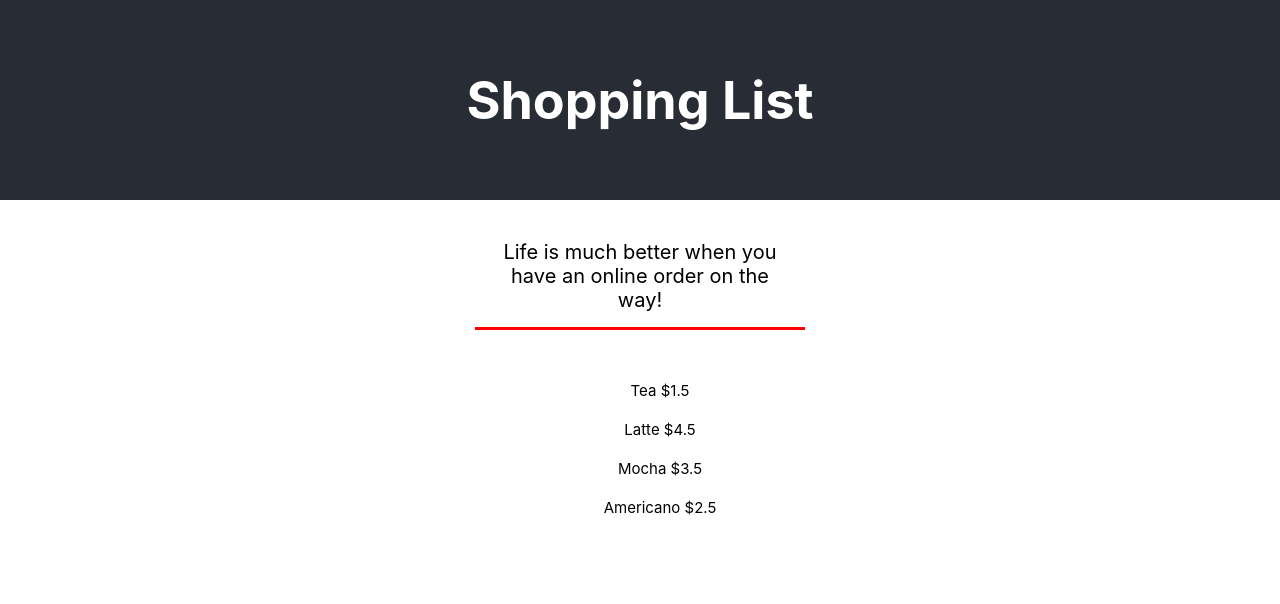
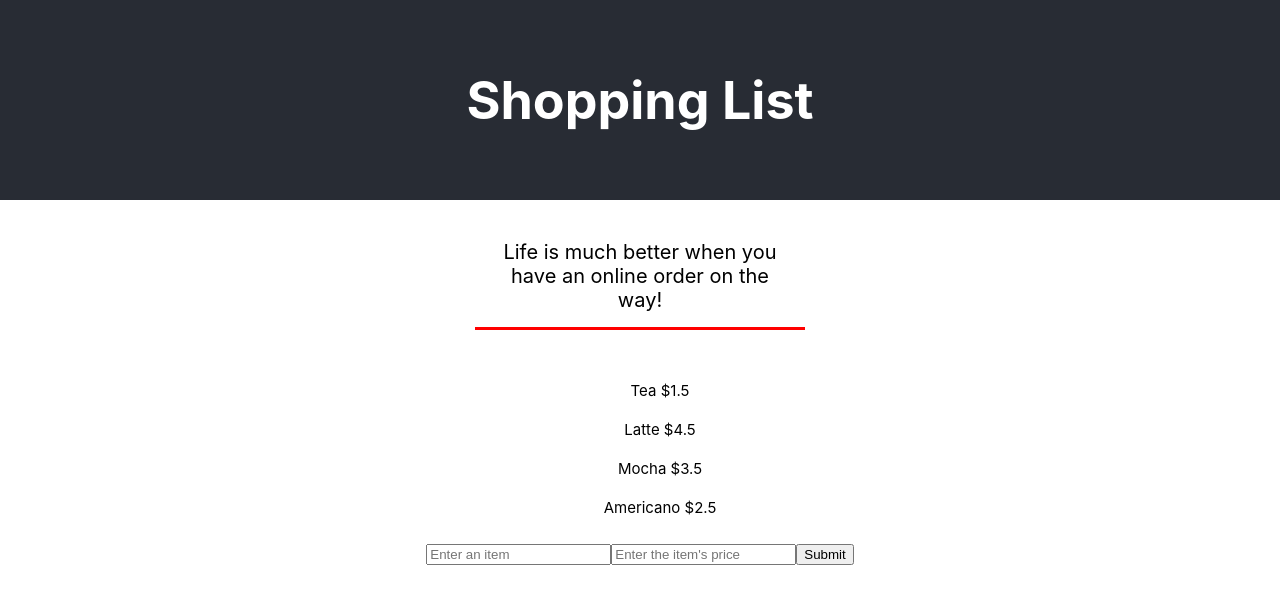
Before and after one commit to C-Christensen/Cart, a React (Create React App) app: page / in a window 1280 px wide. Shown: the top 604 px of the page. Built offline with nearby package versions, Linux system fonts and the light colour scheme.

Commit message:
Added form and input elements

```diff
--- a/src/App.tsx
+++ b/src/App.tsx
@@ -52,18 +52,53 @@ class App extends React.Component<{}, AppState> {
       <div className="App">
         <header className="App-header">
           <h1>Shopping List</h1>
-       </header>
-       <p className="Intro">Life is much better when you have an online order on the way!</p>
+        </header>
+        <p className="Intro">Life is much better when you have an online order on the way!</p>
 
       {/* state object's list using map*/}
-       <ul>
+        <ul>
          {this.state.items.map(item => (
            <li key = {item.name}>{item.name} ${item.price}</li>
          ))}
-         </ul>
+        </ul>
+
+        <form onSubmit={this.submitForm}>
+          <input type="text" placeholder="Enter an item" onChange={this.changeInputName} />
+          <input type="text" placeholder="Enter the item's price" onChange={this.changeInputPrice} />
+
+          <input type = "submit" />
+
+        </form>
      </div>
     );
   }
+
+  private inputValue = "";
+  private inputPrice = "";
+
+  private changeInputName = (event: React.ChangeEvent<HTMLInputElement>) => {
+    this.inputValue = event.target.value;
+  };
+
+  private changeInputPrice = (event: React.ChangeEvent<HTMLInputElement>) => {
+    this.inputPrice = event.target.value;
+  };
+
+  // constraining the type of the event
+  private submitForm = (event: React.FormEvent<HTMLFormElement>) => {
+    event.preventDefault();
+    // generate an alert with the valye of the textbox
+    alert("Item name: " + this.inputValue + "\nPrice: $" + this.inputPrice);
+
+    const newItem: ShoppingItem = {name: this.inputValue, price: parseFloat(this.inputPrice)}
+
+    // updating the state of the component
+    this.setState({
+      // Solution 1:
+      items: this.state.items.concat(newItem)
+    });
+  };
+
 }
 
 export default App;
```
